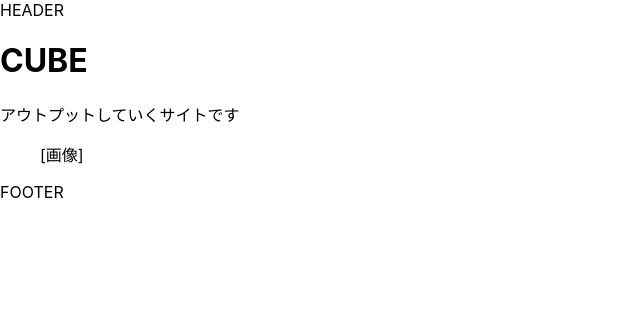
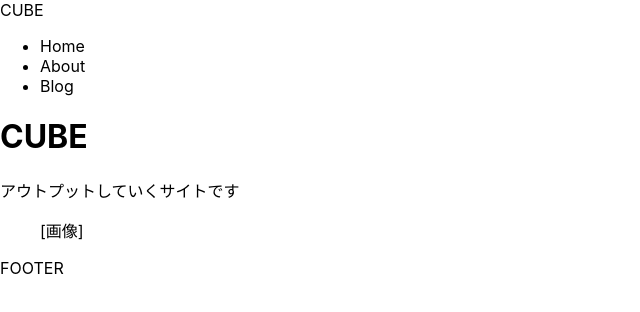
Before and after one commit to Miz-dev/next-react-website, a Next.js app: page / in a window 1280 px wide. Shown: the top 312 px of the page, without its empty margins (0-640 px from the left). Built offline with nearby package versions, Linux system fonts and the light colour scheme.

Commit message:
✨ HeaderにLogoとNav追加

```diff
--- a/components/Header.js
+++ b/components/Header.js
@@ -1,3 +1,11 @@
+import Logo from "./Logo";
+import Nav from "./Nav";
+
 export default function Header() {
-	return <header>HEADER</header>;
+	return (
+		<header>
+			<Logo />
+			<Nav />
+		</header>
+	);
 }
```
